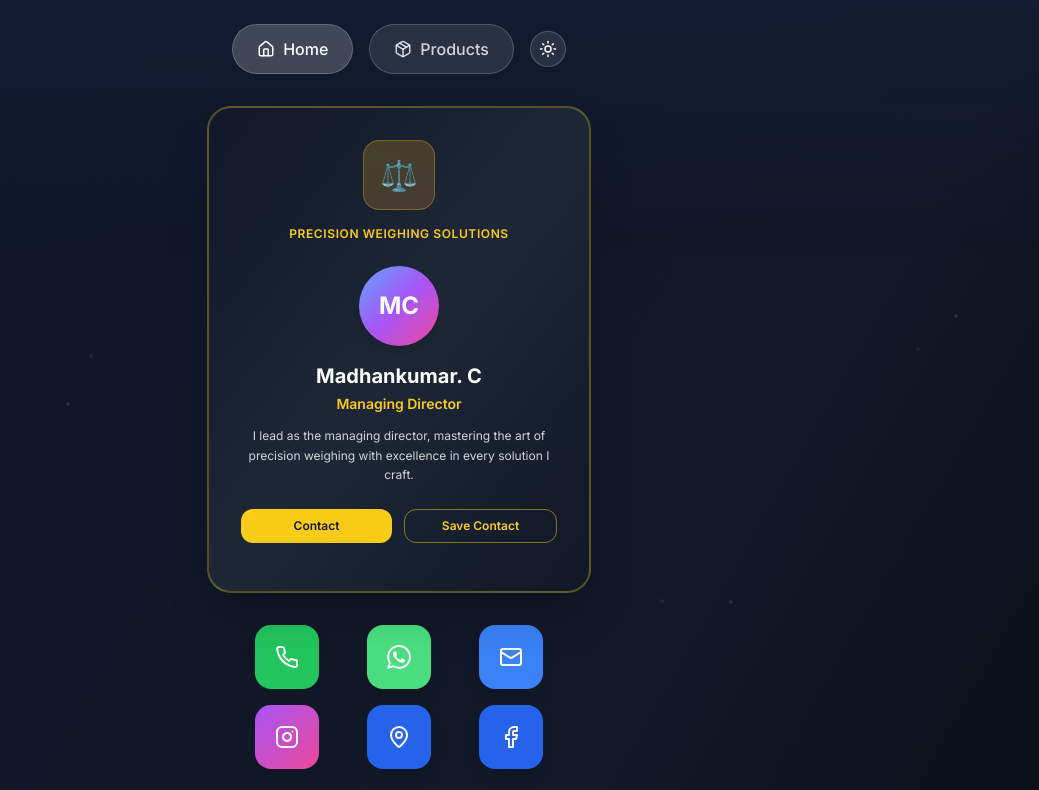
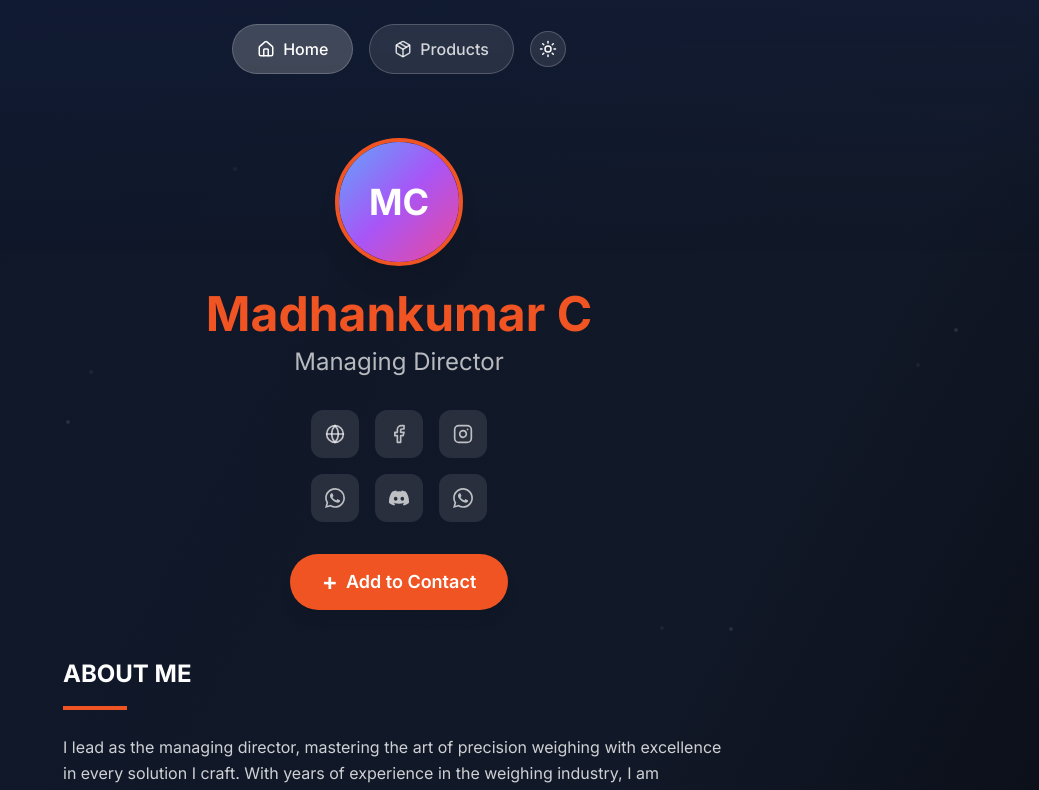
Before and after one commit to ashwin-graphics/erode-scales-digital-card-07, a React (Vite) app: page / in a window 1280 px wide. Shown: the top 790 px of the page, without its empty margins (241-1280 px from the left). Built offline with nearby package versions, Linux system fonts and the light colour scheme.

Commit message:
Refactor: Update hero section and theme
Update the hero section to match the provided image and change the accent color to orange (#f05423).

```diff
--- a/src/components/HeroSection.tsx
+++ b/src/components/HeroSection.tsx
@@ -1,7 +1,7 @@
 
 import { useState, useEffect } from 'react';
 import { useTheme } from '../contexts/ThemeContext';
-import { Phone, Mail, MapPin, Instagram, Facebook } from 'lucide-react';
+import { Phone, Mail, MapPin, Instagram, Facebook, Globe } from 'lucide-react';
 import { generateVCard } from '../utils/vcard';
 
 const HeroSection = () => {
@@ -31,134 +31,94 @@ const HeroSection = () => {
 
   const socialLinks = [
     {
-      icon: <Phone size={24} />,
-      color: 'bg-green-500',
-      link: 'tel:+918122500800',
-      label: 'Phone'
+      icon: <Globe size={20} />,
+      color: 'bg-gray-500',
+      link: 'https://maps.app.goo.gl/KUxj8dLZ4FkYaf5i8?g_st=ac',
+      label: 'Website'
     },
     {
-      icon: (
-        <svg width="24" height="24" viewBox="0 0 24 24" fill="currentColor">
-          <path d="M17.472 14.382c-.297-.149-1.758-.867-2.03-.967-.273-.099-.471-.148-.67.15-.197.297-.767.966-.94 1.164-.173.199-.347.223-.644.075-.297-.15-1.255-.463-2.39-1.475-.883-.788-1.48-1.761-1.653-2.059-.173-.297-.018-.458.13-.606.134-.133.298-.347.446-.52.149-.174.198-.298.298-.497.099-.198.05-.371-.025-.52-.075-.149-.669-1.612-.916-2.207-.242-.579-.487-.5-.669-.51-.173-.008-.371-.01-.57-.01-.198 0-.52.074-.792.372-.272.297-1.04 1.016-1.04 2.479 0 1.462 1.065 2.875 1.213 3.074.149.198 2.096 3.2 5.077 4.487.709.306 1.262.489 1.694.625.712.227 1.36.195 1.871.118.571-.085 1.758-.719 2.006-1.413.248-.694.248-1.289.173-1.413-.074-.124-.272-.198-.57-.347m-5.421 7.403h-.004a9.87 9.87 0 01-5.031-1.378l-.361-.214-3.741.982.998-3.648-.235-.374a9.86 9.86 0 01-1.51-5.26c.001-5.45 4.436-9.884 9.888-9.884 2.64 0 5.122 1.03 6.988 2.898a9.825 9.825 0 012.893 6.994c-.003 5.45-4.437 9.884-9.885 9.884m8.413-18.297A11.815 11.815 0 0012.05 0C5.495 0 .16 5.335.157 11.892c0 2.096.547 4.142 1.588 5.945L.057 24l6.305-1.654a11.882 11.882 0 005.683 1.448h.005c6.554 0 11.890-5.335 11.893-11.893A11.821 11.821 0 0020.885 3.787"/>
-        </svg>
-      ),
-      color: 'bg-green-400',
-      link: 'https://wa.me/918122500800',
-      label: 'WhatsApp'
+      icon: <Facebook size={20} />,
+      color: 'bg-blue-600',
+      link: 'https://www.facebook.com/erode.scaales',
+      label: 'Facebook'
     },
     {
-      icon: <Mail size={24} />,
-      color: 'bg-blue-500',
-      link: 'mailto:erodescaales@gmail.com',
-      label: 'Email'
-    },
-    {
-      icon: <Instagram size={24} />,
+      icon: <Instagram size={20} />,
       color: 'bg-gradient-to-br from-purple-500 to-pink-500',
       link: 'https://www.instagram.com/erode_scales?igsh=ZGgxNTV5dmxzeDBm',
       label: 'Instagram'
     },
     {
-      icon: <MapPin size={24} />,
-      color: 'bg-blue-600',
-      link: 'https://maps.app.goo.gl/KUxj8dLZ4FkYaf5i8?g_st=ac',
-      label: 'Location'
+      icon: (
+        <svg width="20" height="20" viewBox="0 0 24 24" fill="currentColor">
+          <path d="M17.472 14.382c-.297-.149-1.758-.867-2.03-.967-.273-.099-.471-.148-.67.15-.197.297-.767.966-.94 1.164-.173.199-.347.223-.644.075-.297-.15-1.255-.463-2.39-1.475-.883-.788-1.48-1.761-1.653-2.059-.173-.297-.018-.458.13-.606.134-.133.298-.347.446-.52.149-.174.198-.298.298-.497.099-.198.05-.371-.025-.52-.075-.149-.669-1.612-.916-2.207-.242-.579-.487-.5-.669-.51-.173-.008-.371-.01-.57-.01-.198 0-.52.074-.792.372-.272.297-1.04 1.016-1.04 2.479 0 1.462 1.065 2.875 1.213 3.074.149.198 2.096 3.2 5.077 4.487.709.306 1.262.489 1.694.625.712.227 1.36.195 1.871.118.571-.085 1.758-.719 2.006-1.413.248-.694.248-1.289.173-1.413-.074-.124-.272-.198-.57-.347m-5.421 7.403h-.004a9.87 9.87 0 01-5.031-1.378l-.361-.214-3.741.982.998-3.648-.235-.374a9.86 9.86 0 01-1.51-5.26c.001-5.45 4.436-9.884 9.888-9.884 2.64 0 5.122 1.03 6.988 2.898a9.825 9.825 0 012.893 6.994c-.003 5.45-4.437 9.884-9.885 9.884m8.413-18.297A11.815 11.815 0 0012.05 0C5.495 0 .16 5.335.157 11.892c0 2.096.547 4.142 1.588 5.945L.057 24l6.305-1.654a11.882 11.882 0 005.683 1.448h.005c6.554 0 11.890-5.335 11.893-11.893A11.821 11.821 0 0020.885 3.787"/>
+        </svg>
+      ),
+      color: 'bg-green-500',
+      link: 'https://wa.me/918122500800',
+      label: 'WhatsApp'
     },
     {
-      icon: <Facebook size={24} />,
-      color: 'bg-blue-600',
-      link: 'https://www.facebook.com/erode.scaales',
-      label: 'Facebook'
+      icon: (
+        <svg width="20" height="20" viewBox="0 0 24 24" fill="currentColor">
+          <path d="M20.317 4.369a19.791 19.791 0 0 0-4.885-1.515a.074.074 0 0 0-.079.037c-.211.375-.445.864-.608 1.25a18.27 18.27 0 0 0-5.487 0a12.64 12.64 0 0 0-.617-1.25a.077.077 0 0 0-.079-.037A19.736 19.736 0 0 0 3.677 4.369a.07.07 0 0 0-.032.027C.533 9.046-.32 13.58.099 18.057a.082.082 0 0 0 .031.057a19.9 19.9 0 0 0 5.993 3.03a.078.078 0 0 0 .084-.028a14.09 14.09 0 0 0 1.226-1.994a.076.076 0 0 0-.041-.106a13.107 13.107 0 0 1-1.872-.892a.077.077 0 0 1-.008-.128a10.2 10.2 0 0 0 .372-.292a.074.074 0 0 1 .077-.01c3.928 1.793 8.18 1.793 12.062 0a.074.074 0 0 1 .078.01c.12.098.246.198.373.292a.077.077 0 0 1-.006.127a12.299 12.299 0 0 1-1.873.892a.077.077 0 0 0-.041.107c.36.698.772 1.362 1.225 1.993a.076.076 0 0 0 .084.028a19.839 19.839 0 0 0 6.002-3.03a.077.077 0 0 0 .032-.054c.5-5.177-.838-9.674-3.549-13.66a.061.061 0 0 0-.031-.03zM8.02 15.33c-1.183 0-2.157-1.085-2.157-2.419c0-1.333.956-2.419 2.157-2.419c1.21 0 2.176 1.096 2.157 2.42c0 1.333-.956 2.418-2.157 2.418zm7.975 0c-1.183 0-2.157-1.085-2.157-2.419c0-1.333.955-2.419 2.157-2.419c1.21 0 2.176 1.096 2.157 2.42c0 1.333-.946 2.418-2.157 2.418z"/>
+        </svg>
+      ),
+      color: 'bg-indigo-600',
+      link: '#',
+      label: 'Discord'
+    },
+    {
+      icon: (
+        <svg width="20" height="20" viewBox="0 0 24 24" fill="currentColor">
+          <path d="M.057 24l1.687-6.163c-1.041-1.804-1.588-3.849-1.587-5.946.003-6.556 5.338-11.891 11.893-11.891 3.181.001 6.167 1.24 8.413 3.488 2.245 2.248 3.481 5.236 3.48 8.414-.003 6.557-5.338 11.892-11.893 11.892-1.99-.001-3.951-.5-5.688-1.448l-6.305 1.654zm6.597-3.807c1.676.995 3.276 1.591 5.392 1.592 5.448 0 9.886-4.434 9.889-9.885.002-5.462-4.415-9.89-9.881-9.892-5.452 0-9.887 4.434-9.889 9.884-.001 2.225.651 3.891 1.746 5.634l-.999 3.648 3.742-.981zm11.387-5.464c-.074-.124-.272-.198-.57-.347-.297-.149-1.758-.867-2.031-.967-.272-.099-.47-.149-.669.149-.198.297-.768.967-.941 1.165-.173.198-.347.223-.644.074-.297-.149-1.255-.462-2.39-1.475-.883-.788-1.48-1.761-1.653-2.059-.173-.297-.018-.458.13-.606.134-.133.297-.347.446-.521.151-.172.2-.296.3-.495.099-.198.05-.372-.025-.521-.075-.148-.669-1.611-.916-2.206-.242-.579-.487-.501-.669-.51l-.57-.01c-.198 0-.52.074-.792.372s-1.04 1.016-1.04 2.479 1.065 2.876 1.213 3.074c.149.198 2.095 3.2 5.076 4.487.709.306 1.263.489 1.694.626.712.226 1.36.194 1.872.118.571-.085 1.758-.719 2.006-1.413.248-.695.248-1.29.173-1.414z"/>
+        </svg>
+      ),
+      color: 'bg-green-500',
+      link: 'https://wa.me/918122500800',
+      label: 'WhatsApp'
     }
   ];
 
   return (
-    <div className={`flex flex-col items-center justify-center px-4 transition-all duration-1000 ${isVisible ? 'opacity-100 translate-y-0' : 'opacity-0 translate-y-10'}`}>
+    <div className={`flex flex-col items-center justify-center px-4 py-8 transition-all duration-1000 ${isVisible ? 'opacity-100 translate-y-0' : 'opacity-0 translate-y-10'}`}>
 
-      {/* Main Business Card - Centered */}
-      <div className="mb-8 w-full max-w-sm">
-        <div className={`p-8 rounded-3xl shadow-2xl backdrop-blur-sm border-2 ${
-          theme === 'dark'
-            ? 'bg-gradient-to-br from-gray-900/90 via-gray-800/90 to-gray-900/90 border-yellow-400/30'
-            : 'bg-gradient-to-br from-white/90 via-gray-50/90 to-white/90 border-gray-300/50'
-        }`}>
-
-          {/* Logo/Brand Section */}
-          <div className="text-center mb-6">
-            <div className={`inline-block p-4 rounded-2xl mb-4 ${
-              theme === 'dark'
-                ? 'bg-gradient-to-br from-yellow-400/20 to-orange-400/20 border border-yellow-400/30'
-                : 'bg-gradient-to-br from-blue-400/20 to-purple-400/20 border border-gray-300'
-            }`}>
-              <div className="text-3xl font-bold">⚖️</div>
-            </div>
-            <div className={`text-xs font-semibold tracking-wider mb-2 ${
-              theme === 'dark' ? 'text-yellow-400' : 'text-blue-600'
-            }`}>
-              PRECISION WEIGHING SOLUTIONS
-            </div>
-          </div>
-
-          {/* Profile Section */}
-          <div className="text-center mb-6">
-            <div className="w-20 h-20 mx-auto mb-4 bg-gradient-to-br from-blue-400 via-purple-500 to-pink-500 rounded-full flex items-center justify-center text-2xl font-bold text-white shadow-lg">
-              MC
-            </div>
-
-            <h2 className={`text-xl font-bold mb-1 ${
-              theme === 'dark' ? 'text-white' : 'text-gray-900'
-            }`}>
-              Madhankumar. C
-            </h2>
-
-            <p className={`text-sm font-semibold mb-3 ${
-              theme === 'dark' ? 'text-yellow-400' : 'text-blue-600'
-            }`}>
-              Managing Director
-            </p>
-
-            <p className={`text-xs leading-relaxed ${
-              theme === 'dark' ? 'text-gray-300' : 'text-gray-600'
-            }`}>
-              I lead as the managing director, mastering the art of precision weighing with excellence in every solution I craft.
-            </p>
-          </div>
-
-          {/* Action Buttons */}
-          <div className="flex gap-3 mb-4">
-            <button
-              onClick={handleContact}
-              className={`flex-1 py-2 px-4 rounded-xl text-xs font-semibold transition-all duration-300 ${
-                theme === 'dark'
-                  ? 'bg-yellow-400 text-gray-900 hover:bg-yellow-300'
-                  : 'bg-blue-600 text-white hover:bg-blue-700'
-              }`}
-            >
-              Contact
-            </button>
-            <button
-              onClick={handleSaveContact}
-              className={`flex-1 py-2 px-4 rounded-xl text-xs font-semibold border transition-all duration-300 ${
-                theme === 'dark'
-                  ? 'border-yellow-400/50 text-yellow-400 hover:bg-yellow-400/10'
-                  : 'border-blue-600/50 text-blue-600 hover:bg-blue-600/10'
-              }`}
-            >
-              Save Contact
-            </button>
+      {/* Profile Photo */}
+      <div className="mb-6">
+        <div className="w-32 h-32 rounded-full overflow-hidden border-4 border-[#f05423] shadow-xl">
+          <div className="w-full h-full bg-gradient-to-br from-blue-400 via-purple-500 to-pink-500 flex items-center justify-center text-4xl font-bold text-white">
+            MC
           </div>
         </div>
       </div>
 
-      {/* Social Media Icons Grid - Centered */}
-      <div className="grid grid-cols-3 gap-4 w-full max-w-xs">
+      {/* Name and Title */}
+      <div className="text-center mb-8">
+        <h1 className={`text-4xl md:text-5xl font-bold mb-2 ${
+          theme === 'dark' ? 'text-[#f05423]' : 'text-[#f05423]'
+        }`}>
+          Madhankumar C
+        </h1>
+        <p className={`text-xl md:text-2xl ${
+          theme === 'dark' ? 'text-white/70' : 'text-gray-600'
+        }`}>
+          Managing Director
+        </p>
+      </div>
+
+      {/* Social Icons Grid */}
+      <div className="grid grid-cols-3 gap-4 mb-8 max-w-xs">
         {socialLinks.map((social, index) => (
           <a
             key={index}
             href={social.link}
             target="_blank"
             rel="noopener noreferrer"
-            className={`w-16 h-16 rounded-2xl ${social.color} flex items-center justify-center text-white shadow-lg hover:scale-110 transition-all duration-300 hover:shadow-xl mx-auto`}
+            className={`w-12 h-12 rounded-xl ${
+              theme === 'dark' ? 'bg-white/10 hover:bg-white/20' : 'bg-gray-100 hover:bg-gray-200'
+            } flex items-center justify-center ${
+              theme === 'dark' ? 'text-white/70 hover:text-white' : 'text-gray-600 hover:text-gray-900'
+            } transition-all duration-300 hover:scale-110`}
             aria-label={social.label}
           >
             {social.icon}
@@ -166,12 +126,29 @@ const HeroSection = () => {
         ))}
       </div>
 
-      {/* Bottom tagline */}
-      <div className="mt-8 text-center">
-        <p className={`text-sm italic ${
-          theme === 'dark' ? 'text-white/60' : 'text-gray-600'
+      {/* Add to Contact Button */}
+      <div className="mb-12">
+        <button
+          onClick={handleSaveContact}
+          className="bg-[#f05423] text-white px-8 py-3 rounded-full text-lg font-semibold hover:bg-[#d44419] transition-all duration-300 hover:scale-105 shadow-lg flex items-center gap-2"
+        >
+          <span className="text-2xl">+</span>
+          Add to Contact
+        </button>
+      </div>
+
+      {/* About Me Section */}
+      <div className="w-full max-w-2xl">
+        <h2 className={`text-2xl font-bold mb-4 ${
+          theme === 'dark' ? 'text-white' : 'text-gray-900'
         }`}>
-          "Trust • Excellence • Innovation"
+          ABOUT ME
+        </h2>
+        <div className={`h-1 w-16 bg-[#f05423] mb-6`}></div>
+        <p className={`text-base leading-relaxed ${
+          theme === 'dark' ? 'text-white/80' : 'text-gray-600'
+        }`}>
+          I lead as the managing director, mastering the art of precision weighing with excellence in every solution I craft. With years of experience in the weighing industry, I am committed to delivering innovative solutions that meet the highest standards of accuracy and reliability. My passion for precision engineering drives me to continuously improve our products and services, ensuring our customers receive the best weighing solutions available in the market.
         </p>
       </div>
     </div>
--- a/src/components/ProfileHeader.tsx
+++ b/src/components/ProfileHeader.tsx
@@ -1,77 +1,5 @@
 
-import { useState, useEffect } from 'react';
-
-const ProfileHeader = () => {
-  const [isVisible, setIsVisible] = useState(false);
-  const [displayText, setDisplayText] = useState('');
-  const [isTyping, setIsTyping] = useState(true);
-  const [textIndex, setTextIndex] = useState(0);
-
-  const texts = ['Madhankumar C', 'Managing Director'];
-  const typingSpeed = 100;
-  const erasingSpeed = 50;
-  const delayBetweenTexts = 2000;
-
-  useEffect(() => {
-    setIsVisible(true);
-  }, []);
-
-  useEffect(() => {
-    const currentText = texts[textIndex];
-    let timeout: NodeJS.Timeout;
-
-    if (isTyping) {
-      if (displayText.length < currentText.length) {
-        timeout = setTimeout(() => {
-          setDisplayText(currentText.slice(0, displayText.length + 1));
-        }, typingSpeed);
-      } else {
-        timeout = setTimeout(() => {
-          setIsTyping(false);
-        }, delayBetweenTexts);
-      }
-    } else {
-      if (displayText.length > 0) {
-        timeout = setTimeout(() => {
-          setDisplayText(displayText.slice(0, -1));
-        }, erasingSpeed);
-      } else {
-        setTextIndex((prev) => (prev + 1) % texts.length);
-        setIsTyping(true);
-      }
-    }
-
-    return () => clearTimeout(timeout);
-  }, [displayText, isTyping, textIndex, texts]);
-
-  return (
-    <div className={`text-center space-y-6 transition-all duration-1000 ${isVisible ? 'opacity-100 translate-y-0' : 'opacity-0 translate-y-10'}`}>
-      <div className="relative">
-        <div className="w-32 h-32 mx-auto mb-6 relative">
-          <div className="w-full h-full bg-gradient-to-br from-blue-400 via-purple-500 to-pink-500 rounded-full flex items-center justify-center text-4xl font-bold text-white shadow-2xl">
-            MC
-          </div>
-          <div className="absolute inset-0 bg-gradient-to-br from-blue-400 via-purple-500 to-pink-500 rounded-full animate-pulse opacity-30"></div>
-        </div>
-      </div>
-
-      <div className="space-y-4">
-        <h1 className="text-4xl md:text-5xl font-bold bg-gradient-to-r from-white via-blue-100 to-purple-100 bg-clip-text text-transparent leading-tight min-h-[3.5rem] flex items-center justify-center">
-          {displayText}
-          <span className="animate-pulse ml-1 text-white/70">|</span>
-        </h1>
-
-        <div className="max-w-2xl mx-auto space-y-3 px-4">
-          <p className="text-lg md:text-xl text-white/80 font-medium italic">
-            "Visionary leader driving innovation in weighing solutions."
-          </p>
-          <p className="text-base md:text-lg text-white/70">
-            Committed to precision, trust, and long-term service excellence.
-          </p>
-        </div>
-      </div>
-    </div>
-  );
-};
-
-export default ProfileHeader;
+// This component is no longer needed as the functionality has been moved to HeroSection
+export default function ProfileHeader() {
+  return null;
+}
--- a/src/index.css
+++ b/src/index.css
@@ -1,3 +1,4 @@
+
 @tailwind base;
 @tailwind components;
 @tailwind utilities;
@@ -24,15 +25,15 @@
     --muted: 210 40% 96.1%;
     --muted-foreground: 215.4 16.3% 46.9%;
 
-    --accent: 210 40% 96.1%;
-    --accent-foreground: 222.2 47.4% 11.2%;
+    --accent: 16 84% 54%;
+    --accent-foreground: 210 40% 98%;
 
     --destructive: 0 84.2% 60.2%;
     --destructive-foreground: 210 40% 98%;
 
     --border: 214.3 31.8% 91.4%;
     --input: 214.3 31.8% 91.4%;
-    --ring: 222.2 84% 4.9%;
+    --ring: 16 84% 54%;
 
     --radius: 0.5rem;
 
@@ -40,7 +41,7 @@
 
     --sidebar-foreground: 240 5.3% 26.1%;
 
-    --sidebar-primary: 240 5.9% 10%;
+    --sidebar-primary: 16 84% 54%;
 
     --sidebar-primary-foreground: 0 0% 98%;
 
@@ -50,7 +51,7 @@
 
     --sidebar-border: 220 13% 91%;
 
-    --sidebar-ring: 217.2 91.2% 59.8%;
+    --sidebar-ring: 16 84% 54%;
   }
 
   .dark {
@@ -72,7 +73,7 @@
     --muted: 217.2 32.6% 17.5%;
     --muted-foreground: 215 20.2% 65.1%;
 
-    --accent: 217.2 32.6% 17.5%;
+    --accent: 16 84% 54%;
     --accent-foreground: 210 40% 98%;
 
     --destructive: 0 62.8% 30.6%;
@@ -80,15 +81,15 @@
 
     --border: 217.2 32.6% 17.5%;
     --input: 217.2 32.6% 17.5%;
-    --ring: 212.7 26.8% 83.9%;
+    --ring: 16 84% 54%;
     --sidebar-background: 240 5.9% 10%;
     --sidebar-foreground: 240 4.8% 95.9%;
-    --sidebar-primary: 224.3 76.3% 48%;
+    --sidebar-primary: 16 84% 54%;
     --sidebar-primary-foreground: 0 0% 100%;
     --sidebar-accent: 240 3.7% 15.9%;
     --sidebar-accent-foreground: 240 4.8% 95.9%;
     --sidebar-border: 240 3.7% 15.9%;
-    --sidebar-ring: 217.2 91.2% 59.8%;
+    --sidebar-ring: 16 84% 54%;
   }
 }
 
```
